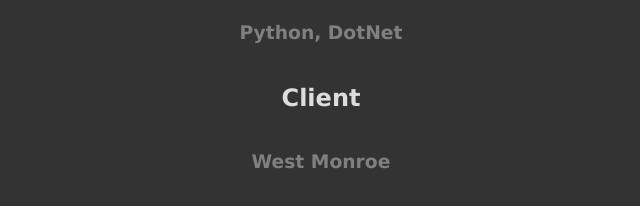
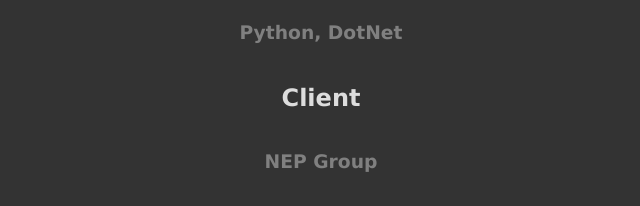
Before and after one commit to TextuarySolid45/personal-project, an Astro site: page / in a window 1280 px wide. Shown: the part 4660-4866 px from the top of the page, 319-959 px from the left. Built offline with nearby package versions, Linux system fonts and the light colour scheme; Astro itself is replaced by a stand-in of ours; no server answers.

Commit message:
update info

```diff
--- a/src/components/ProProjectsSection.astro
+++ b/src/components/ProProjectsSection.astro
@@ -40,7 +40,7 @@
     <h3 data-aos="zoom-in-up">Python, DotNet</h3>
 
     <h2 data-aos="zoom-in-up">Client</h2>
-    <h3 data-aos="zoom-in-up">West Monroe</h3>
+    <h3 data-aos="zoom-in-up">NEP Group</h3>
     <h2 data-aos="zoom-in-up">Project Name</h2>
     <h3 data-aos="zoom-in-up">Fortune Teller</h3>
     <h2 data-aos="zoom-in-up">Project Description</h2>
```
